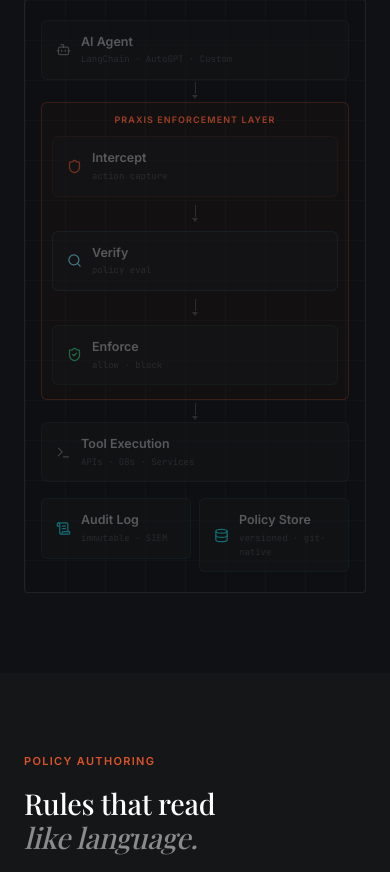
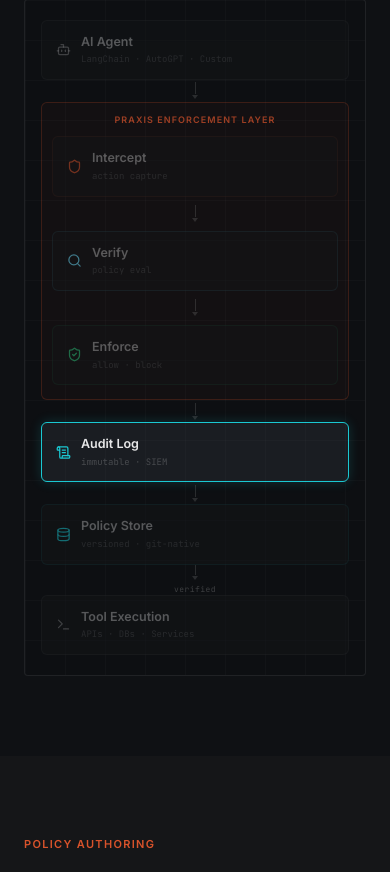
Before and after one commit to ak736/Praxis, a React (Vite) app: page / in a window 390 px wide. Shown: the part 4277-5149 px from the top of the page. Built offline with nearby package versions, Linux system fonts and the light colour scheme; a web font is replaced by a local one.

Commit message:
fixed the architecture section

```diff
--- a/src/app/components/ArchitectureSection.tsx
+++ b/src/app/components/ArchitectureSection.tsx
@@ -230,15 +230,22 @@
 
 // ─── Pulse Timeline ──────────────────────────────────────
 
+const MOBILE_CYCLE = ["agent", "intercept", "verify", "enforce", "audit", "policy", "tools"] as const;
+
 const PULSE_CONFIG = (() => {
   const raw = [
-    { x: 400, y: 48, travel: 0, pause: 0.5, nodeId: "agent", color: "#FFFFFF" },
-    { x: 400, y: 140, travel: 0.4, pause: 0, nodeId: "", color: "#FFFFFF" },
-    { x: 238, y: 208, travel: 0.45, pause: 0.4, nodeId: "intercept", color: "#D9532B" },
-    { x: 400, y: 208, travel: 0.35, pause: 0.4, nodeId: "verify", color: "#6CE1FF" },
-    { x: 562, y: 208, travel: 0.35, pause: 0.4, nodeId: "enforce", color: "#2BC37B" },
-    { x: 400, y: 260, travel: 0.3, pause: 0, nodeId: "", color: "#2BC37B" },
-    { x: 400, y: 448, travel: 0.6, pause: 0.5, nodeId: "tools", color: "#FFFFFF" },
+    { x: 400, y: 48,  travel: 0,    pause: 0.5,  nodeId: "agent",     color: "#FFFFFF" },
+    { x: 400, y: 140, travel: 0.4,  pause: 0,    nodeId: "",          color: "#FFFFFF" },
+    { x: 238, y: 208, travel: 0.45, pause: 0.35, nodeId: "intercept", color: "#D9532B" },
+    { x: 400, y: 208, travel: 0.3,  pause: 0.3,  nodeId: "verify",    color: "#6CE1FF" },
+    { x: 562, y: 208, travel: 0.3,  pause: 0.35, nodeId: "enforce",   color: "#2BC37B" },
+    // enforce → audit log (branch left)
+    { x: 168, y: 244, travel: 0.35, pause: 0,    nodeId: "",          color: "#2BC37B" },
+    { x: 100, y: 334, travel: 0.25, pause: 0.35, nodeId: "audit",     color: "#1AC8D2" },
+    // audit → policy store (traverse across)
+    { x: 700, y: 334, travel: 0.55, pause: 0.35, nodeId: "policy",    color: "#1AC8D2" },
+    // policy → tool execution
+    { x: 400, y: 448, travel: 0.45, pause: 0.5,  nodeId: "tools",     color: "#FFFFFF" },
   ];
 
   const totalTime = raw.reduce((s, w) => s + w.travel + w.pause, 0) + 0.5;
@@ -303,6 +310,7 @@
   const [selectedId, setSelectedId] = useState<string | null>(null);
   const [containerWidth, setContainerWidth] = useState(800);
   const [pulseActiveNode, setPulseActiveNode] = useState("");
+  const [mobileActiveNode, setMobileActiveNode] = useState("");
 
   const pulseRef = useRef<SVGCircleElement>(null);
   const pulseGlowRef = useRef<SVGCircleElement>(null);
@@ -363,6 +371,19 @@
     return () => cancelAnimationFrame(frame);
   }, [inView, isMobile]);
 
+  // Mobile cycling animation
+  useEffect(() => {
+    if (!inView || !isMobile) return;
+    let idx = 0;
+    const cycle = () => {
+      setMobileActiveNode(MOBILE_CYCLE[idx % MOBILE_CYCLE.length]);
+      idx++;
+    };
+    cycle();
+    const interval = setInterval(cycle, 1400);
+    return () => clearInterval(interval);
+  }, [inView, isMobile]);
+
   const handleHover = useCallback((id: string) => setHoveredId(id), []);
   const handleLeave = useCallback(() => setHoveredId(null), []);
   const handleClick = useCallback(
@@ -376,6 +397,7 @@
   const nodeOpacity = (id: string) => {
     if (selectedId) return id === selectedId ? 1 : 0.25;
     if (hoveredId) return id === hoveredId ? 1 : 0.35;
+    if (isMobile && mobileActiveNode === id) return 1;
     if (pulseActiveNode === id) return 0.85;
     return 0.5;
   };
@@ -389,7 +411,7 @@
   };
 
   const isLit = (id: string) =>
-    id === selectedId || id === hoveredId || id === pulseActiveNode;
+    id === selectedId || id === hoveredId || id === pulseActiveNode || (isMobile && id === mobileActiveNode);
 
   const selectedNode = selectedId
     ? NODES.find((n) => n.id === selectedId)!
@@ -503,6 +525,7 @@
               onNodeClick={handleClick}
               nodeOpacity={nodeOpacity}
               inView={inView}
+              activeNode={mobileActiveNode}
             />
           ) : (
             <svg
@@ -550,13 +573,15 @@
               <text x="415" y="110" fill="rgba(255,255,255,0.18)" fontFamily="JetBrains Mono, monospace" fontSize="8">action()</text>
 
               {/* Enforcement → Audit */}
-              <g opacity={connectorOpacity("intercept", "audit")} style={{ transition: "opacity 0.35s ease" }}>
+              <g opacity={connectorOpacity("enforce", "audit")} style={{ transition: "opacity 0.35s ease" }}>
                 <line x1="168" y1="244" x2="100" y2="300" stroke="rgba(26,200,210,0.45)" strokeWidth="1" strokeDasharray="6,4" className="march" />
+                <polygon points="100,300 108,298 103,292" fill="rgba(26,200,210,0.45)" />
               </g>
 
               {/* Enforcement → Policy */}
               <g opacity={connectorOpacity("verify", "policy")} style={{ transition: "opacity 0.35s ease" }}>
                 <line x1="632" y1="244" x2="700" y2="300" stroke="rgba(26,200,210,0.45)" strokeWidth="1" strokeDasharray="6,4" className="march" />
+                <polygon points="700,300 692,298 697,292" fill="rgba(26,200,210,0.45)" />
               </g>
 
               {/* Enforcement → Tools */}
@@ -947,12 +972,14 @@
   onNodeClick,
   nodeOpacity,
   inView,
+  activeNode,
 }: {
   nodes: ArchNode[];
   selectedId: string | null;
   onNodeClick: (id: string) => void;
   nodeOpacity: (id: string) => number;
   inView: boolean;
+  activeNode: string;
 }) {
   const agent = nodes.find((n) => n.id === "agent")!;
   const intercept = nodes.find((n) => n.id === "intercept")!;
@@ -964,7 +991,7 @@
 
   return (
     <div style={{ padding: "20px 16px", display: "flex", flexDirection: "column", alignItems: "center", gap: 0 }}>
-      <MobileCard node={agent} isSelected={selectedId === "agent"} onClick={() => onNodeClick("agent")} opacity={nodeOpacity("agent")} delay={0} inView={inView} />
+      <MobileCard node={agent} isSelected={selectedId === "agent"} isActive={activeNode === "agent"} onClick={() => onNodeClick("agent")} opacity={nodeOpacity("agent")} delay={0} inView={inView} />
       <MobileArrow />
 
       {/* Enforcement Layer */}
@@ -993,25 +1020,20 @@
           PRAXIS ENFORCEMENT LAYER
         </div>
         <div style={{ display: "flex", flexDirection: "column", gap: 6 }}>
-          <MobileCard node={intercept} isSelected={selectedId === "intercept"} onClick={() => onNodeClick("intercept")} opacity={nodeOpacity("intercept")} delay={0.08} inView={inView} />
+          <MobileCard node={intercept} isSelected={selectedId === "intercept"} isActive={activeNode === "intercept"} onClick={() => onNodeClick("intercept")} opacity={nodeOpacity("intercept")} delay={0.08} inView={inView} />
           <MobileArrow />
-          <MobileCard node={verify} isSelected={selectedId === "verify"} onClick={() => onNodeClick("verify")} opacity={nodeOpacity("verify")} delay={0.16} inView={inView} />
+          <MobileCard node={verify} isSelected={selectedId === "verify"} isActive={activeNode === "verify"} onClick={() => onNodeClick("verify")} opacity={nodeOpacity("verify")} delay={0.16} inView={inView} />
           <MobileArrow />
-          <MobileCard node={enforce} isSelected={selectedId === "enforce"} onClick={() => onNodeClick("enforce")} opacity={nodeOpacity("enforce")} delay={0.24} inView={inView} />
+          <MobileCard node={enforce} isSelected={selectedId === "enforce"} isActive={activeNode === "enforce"} onClick={() => onNodeClick("enforce")} opacity={nodeOpacity("enforce")} delay={0.24} inView={inView} />
         </div>
       </div>
 
       <MobileArrow />
-      <MobileCard node={tools} isSelected={selectedId === "tools"} onClick={() => onNodeClick("tools")} opacity={nodeOpacity("tools")} delay={0.32} inView={inView} />
-
-      <div style={{ display: "flex", gap: 8, width: "100%", marginTop: 16 }}>
-        <div style={{ flex: 1 }}>
-          <MobileCard node={audit} isSelected={selectedId === "audit"} onClick={() => onNodeClick("audit")} opacity={nodeOpacity("audit")} delay={0.38} inView={inView} />
-        </div>
-        <div style={{ flex: 1 }}>
-          <MobileCard node={policy} isSelected={selectedId === "policy"} onClick={() => onNodeClick("policy")} opacity={nodeOpacity("policy")} delay={0.44} inView={inView} />
-        </div>
-      </div>
+      <MobileCard node={audit} isSelected={selectedId === "audit"} isActive={activeNode === "audit"} onClick={() => onNodeClick("audit")} opacity={nodeOpacity("audit")} delay={0.3} inView={inView} />
+      <MobileArrow />
+      <MobileCard node={policy} isSelected={selectedId === "policy"} isActive={activeNode === "policy"} onClick={() => onNodeClick("policy")} opacity={nodeOpacity("policy")} delay={0.36} inView={inView} />
+      <MobileArrow label="verified" />
+      <MobileCard node={tools} isSelected={selectedId === "tools"} isActive={activeNode === "tools"} onClick={() => onNodeClick("tools")} opacity={nodeOpacity("tools")} delay={0.44} inView={inView} />
     </div>
   );
 }
@@ -1019,6 +1041,7 @@
 function MobileCard({
   node,
   isSelected,
+  isActive,
   onClick,
   opacity,
   delay,
@@ -1026,6 +1049,7 @@
 }: {
   node: ArchNode;
   isSelected: boolean;
+  isActive?: boolean;
   onClick: () => void;
   opacity: number;
   delay: number;
@@ -1034,6 +1058,7 @@
   const Icon = node.icon;
   const isNeutral = node.accentColor === "#FFFFFF";
   const accent = isNeutral ? "rgba(255,255,255,0.4)" : node.accentColor;
+  const lit = isSelected || isActive;
 
   return (
     <motion.div
@@ -1046,8 +1071,8 @@
         onClick={onClick}
         style={{
           width: "100%",
-          background: isSelected ? "#1A1D22" : "#131517",
-          border: `1px solid ${isSelected ? accent : isNeutral ? "rgba(255,255,255,0.06)" : node.accentColor + "20"}`,
+          background: lit ? "#1A1D22" : "#131517",
+          border: `1px solid ${lit ? accent : isNeutral ? "rgba(255,255,255,0.06)" : node.accentColor + "20"}`,
           borderRadius: isSelected ? "6px 6px 0 0" : 6,
           padding: "12px 14px",
           display: "flex",
@@ -1055,6 +1080,7 @@
           gap: 10,
           cursor: "pointer",
           transition: "background 0.25s ease, border-color 0.25s ease, border-radius 0.2s ease",
+          boxShadow: isActive && !isSelected ? `0 0 12px ${accent}30` : "none",
         }}
       >
         <Icon size={15} color={accent} style={{ flexShrink: 0 }} />
@@ -1064,7 +1090,7 @@
               fontFamily: "'Inter', sans-serif",
               fontSize: 12.5,
               fontWeight: 600,
-              color: isSelected ? "rgba(255,255,255,0.9)" : "rgba(255,255,255,0.6)",
+              color: lit ? "rgba(255,255,255,0.9)" : "rgba(255,255,255,0.6)",
             }}
           >
             {node.label}
@@ -1122,16 +1148,17 @@
   );
 }
 
-function MobileArrow() {
+function MobileArrow({ label }: { label?: string } = {}) {
   return (
     <div
       style={{
-        height: 22,
+        height: label ? 30 : 22,
         display: "flex",
         flexDirection: "column",
         alignItems: "center",
         justifyContent: "center",
         gap: 1,
+        position: "relative",
       }}
     >
       <div style={{ width: 1, height: 12, background: "rgba(255,255,255,0.12)" }} />
@@ -1144,6 +1171,19 @@
           borderTop: "4px solid rgba(255,255,255,0.12)",
         }}
       />
+      {label && (
+        <div
+          style={{
+            fontFamily: "'JetBrains Mono', monospace",
+            fontSize: 8,
+            color: "rgba(255,255,255,0.2)",
+            letterSpacing: "0.06em",
+            marginTop: 2,
+          }}
+        >
+          {label}
+        </div>
+      )}
     </div>
   );
 }
```
